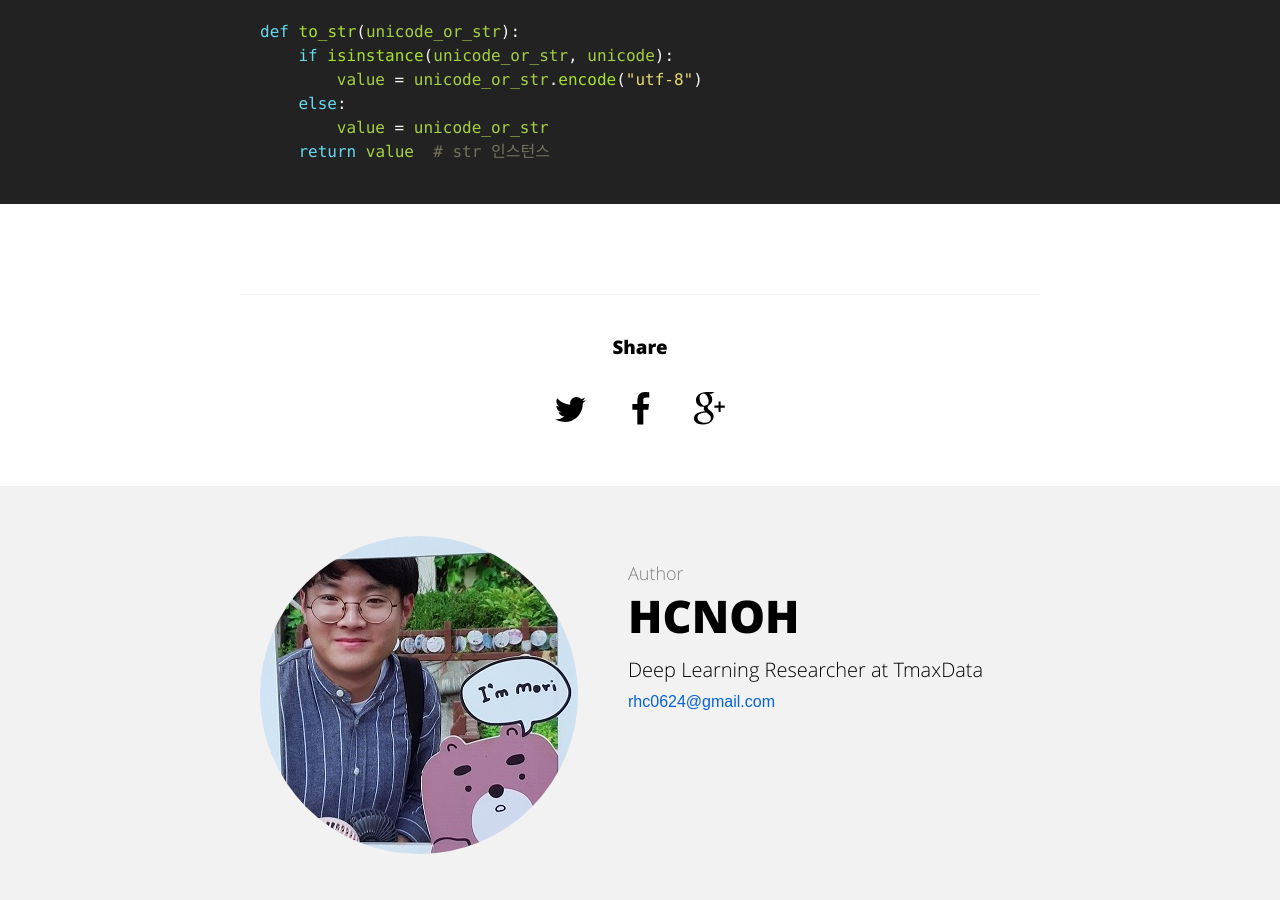
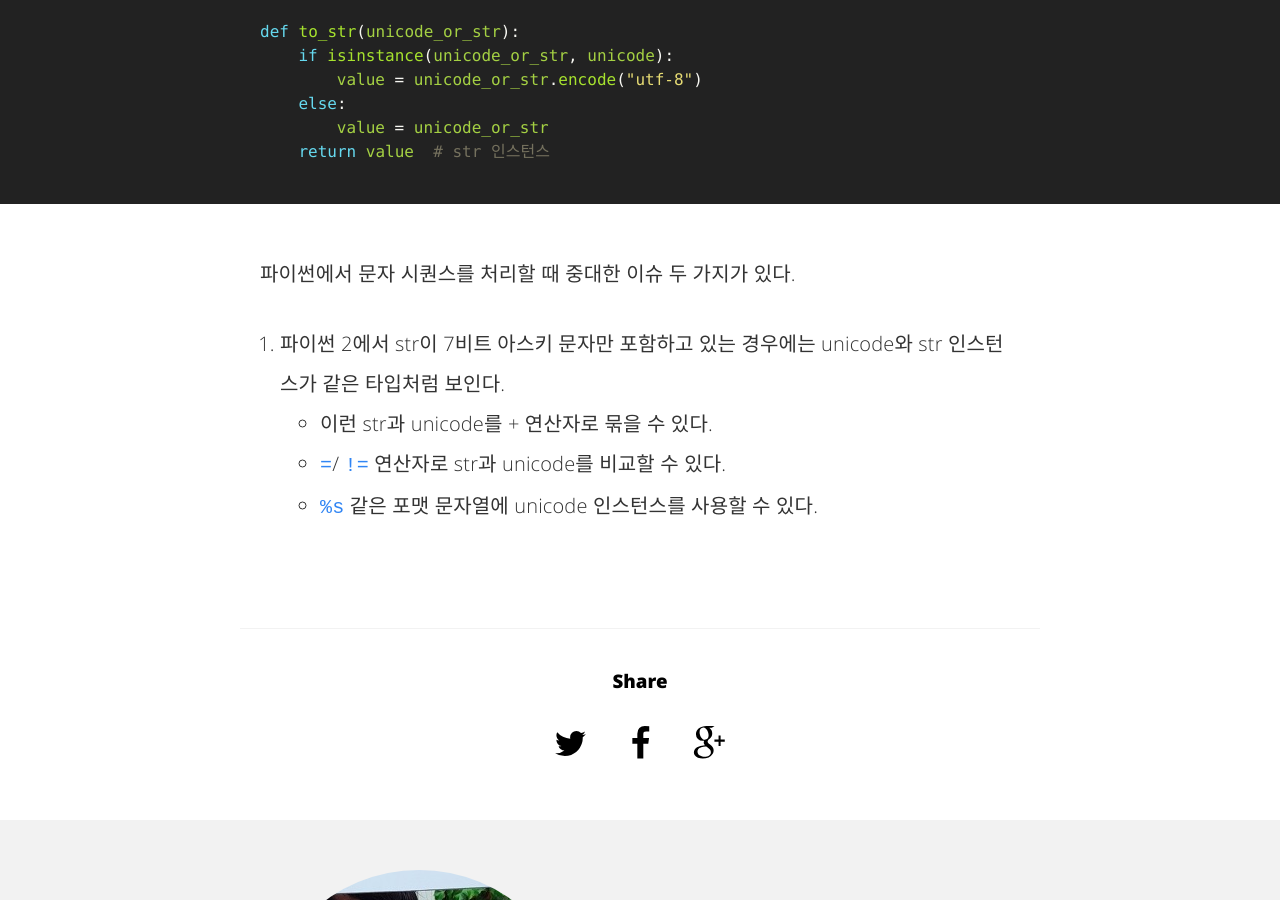
Before and after one commit to hcnoh/blog-prev, a Jekyll site: the page built from _posts/2018-09-09-effective-python-way03.md, in a window 1280 px wide and 900 px high, scrolled down 3595 px. Built offline with Jekyll 4.4.1, drawn with Linux system fonts in a browser that asks for light colours; comment, search, counter and statistics services are not loaded; some of the changed text lies outside the part shown.

Commit message:
Update 2018-09-09-effective-python-way03.md

```diff
--- a/_posts/2018-09-09-effective-python-way03.md
+++ b/_posts/2018-09-09-effective-python-way03.md
@@ -33,7 +33,7 @@ twitter_text: '이펙티브 파이썬 스터디 WAY 03 정리'
 1. 인코딩된 로 8비트 값을 처리하려는 상황
 2. 인코딩이 없는 유니코드 문자를 처리하려는 상황
 
-이 두 경우에서 서로간의 변환 및 입력값과 스크립트 내부에서 사용되는 타입이 일치하게 하기 위해서는 `로 8비트 값 <=> 유니코드 문자`로의 변환이 가능한 메서드가 필요하다.
+이 두 경우에서 서로간의 변환 및 입력값과 스크립트 내부에서 사용되는 타입이 일치하게 하기 위해서는 `로 8비트 값 <=> 유니코드 문자`로의 변환이 가능한 헬퍼 함수가 필요하다.
 
 - 파이썬 3: str, bytes => bytes
 {% highlight python %}
@@ -71,3 +71,10 @@ def to_str(unicode_or_str):
         value = unicode_or_str
     return value  # str 인스턴스
 {% endhighlight %}
+
+파이썬에서 문자 시퀀스를 처리할 때 중대한 이슈 두 가지가 있다.
+
+1. 파이썬 2에서 str이 7비트 아스키 문자만 포함하고 있는 경우에는 unicode와 str 인스턴스가 같은 타입처럼 보인다.
+- 이런 str과 unicode를 + 연산자로 묶을 수 있다.
+- `=`/ `!=` 연산자로 str과 unicode를 비교할 수 있다.
+- `%s` 같은 포맷 문자열에 unicode 인스턴스를 사용할 수 있다.
```
